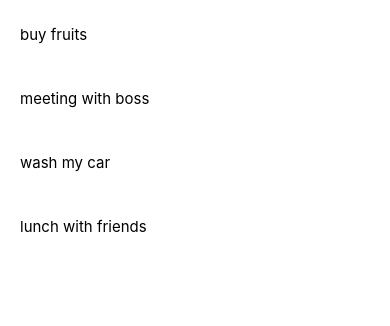
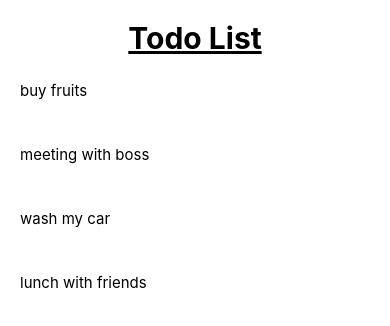
Before and after one commit to FranciiscoCampos170/react-expo-todoApp, a React Native app: screen / in a window 390 px wide. Shown: the top 326 px of the page. Built offline with nearby package versions, Linux system fonts and the light colour scheme.

Commit message:
ListHeaderComponent added

```diff
--- a/App.js
+++ b/App.js
@@ -23,6 +23,11 @@ export default function App() {
         data={todos}
         renderItem={({item}) => <Text style={styles.item}>{item.name}</Text>}
         keyExtractor={(item) => item.id}
+        ListHeaderComponent={() => (
+          <Text style={{fontSize:30, textAlign: "center", marginTop:20, fontWeight:'bold', textDecorationLine:'underline'}}>
+            Todo List
+          </Text>
+        )}
       />
     </SafeAreaView>
 
```
